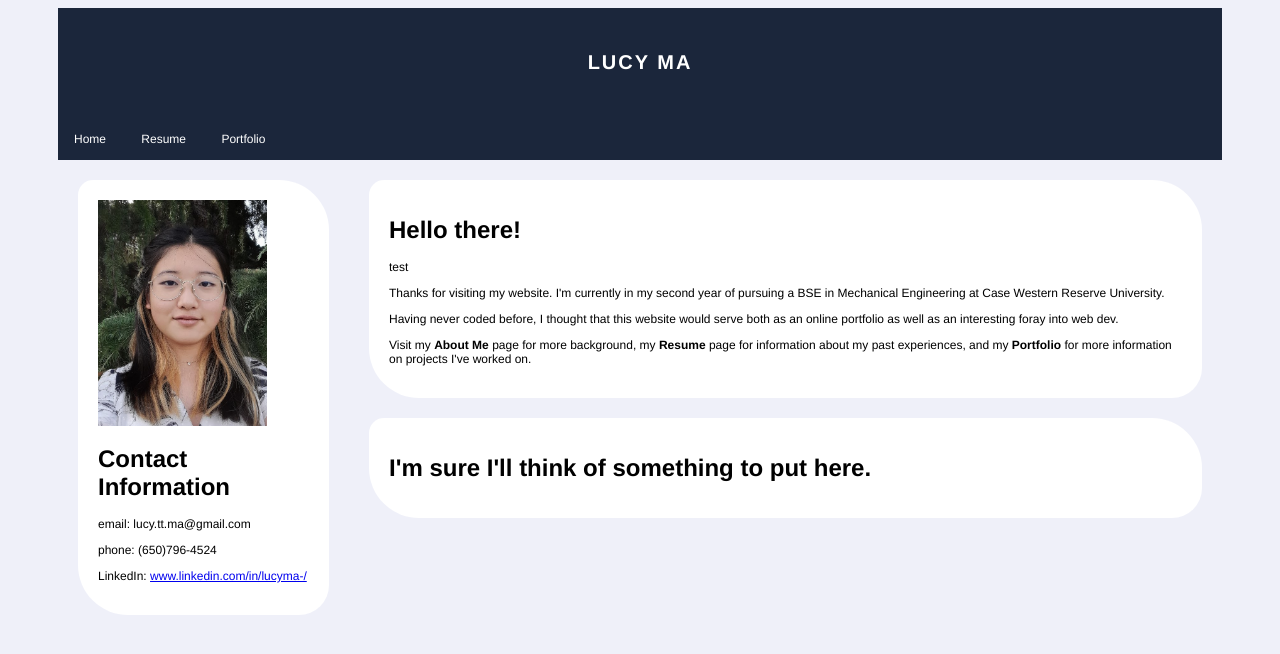
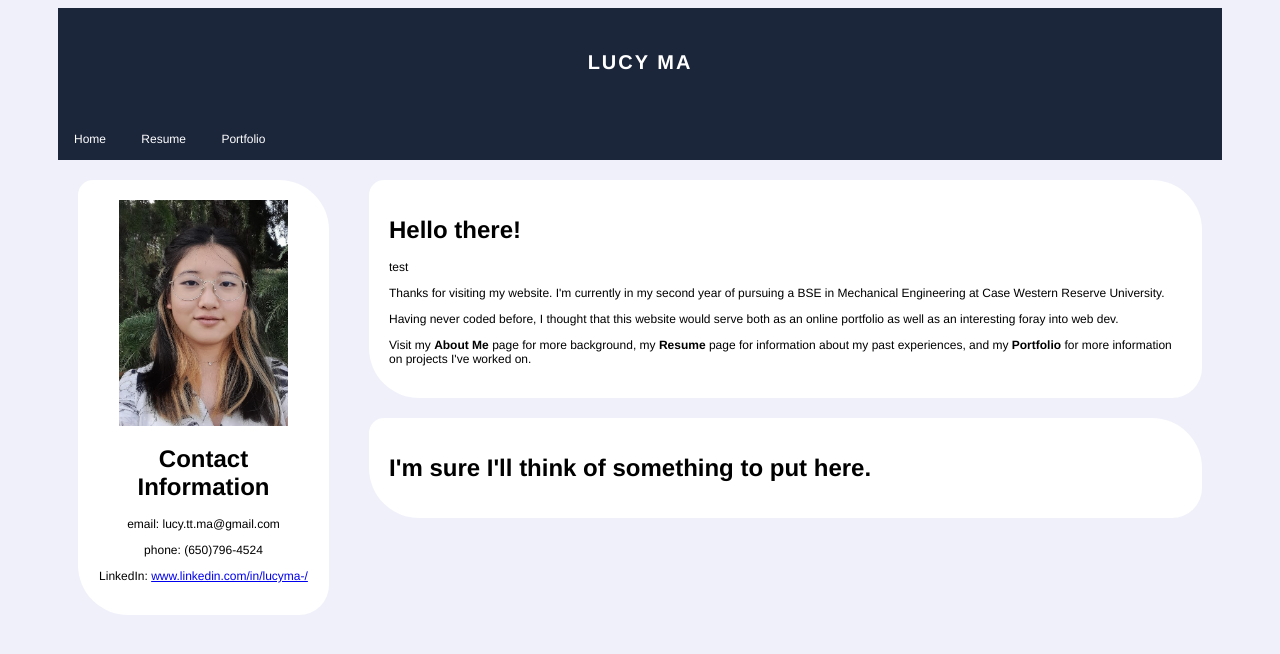
Before and after one commit to lucyttma/lucyttma.github.io, a Jekyll site: the page built from index.html, in a window 1280 px wide. Shown: the top 654 px of the page. Built offline with Jekyll 4.4.1, drawn with Linux system fonts in a browser that asks for light colours.

Commit message:
Update index.html

```diff
--- a/index.html
+++ b/index.html
@@ -3,7 +3,7 @@
 title: Home
 ---
 <div>
-  <div class="div-hcard">
+  <div class="div-hcard" style="text-align: center">
     <img src="/assets/images/id pic.jpg" alt="Photograph">
 
     <h1> Contact Information </h1>
```
